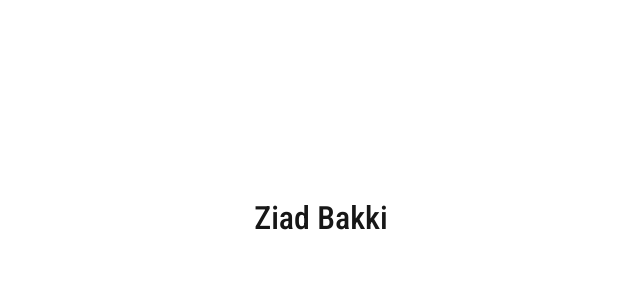
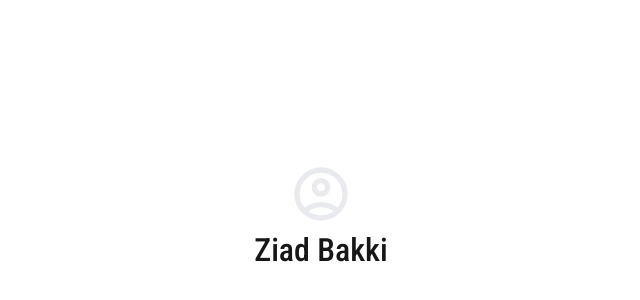
Before and after one commit to ziad-bakki/React-Portfolio, a Next.js app: page / in a window 1280 px wide. Shown: the part 190-490 px from the top of the page, without its empty margins (319-959 px from the left). Built offline with nearby package versions, Linux system fonts and the light colour scheme.

Commit message:
centered some divs

```diff
--- a/src/app/globals.css
+++ b/src/app/globals.css
@@ -4,6 +4,7 @@
 @tailwind components;
 @tailwind utilities;
 
+/* Custom CSS */
 
 :root {
   --background: #ffffff;
@@ -25,8 +26,12 @@ body {
   justify-content: center;
   align-items: center;
   height: 100vh;
+  flex-direction: column;
 
 }
+
+
+
 
 h1 {
 
@@ -34,6 +39,17 @@ h1 {
   font-size: 2rem;
   font-family: "Roboto Condensed", serif;
   font-weight: 500;
+  text-align: center;
+  align-items: center;
+  display: flex;
+  flex-direction: column;
+
+
+
+
+
+
+
 
 }
 
--- a/src/app/page.tsx
+++ b/src/app/page.tsx
@@ -1,14 +1,27 @@
 "use client";
 
-import "./globals.css"
+import "./globals.css";
 
 
 export default function Home() {
   return (
     <main>
-      <h1>Ziad Bakki</h1>
+      <h1>
+        <img
+          src="/accountcircle.svg"
+          alt="accountcircle"
+          style={{
+            width: "1em", // Scale image to fit text size
+            height: "1em",
+            marginRight: "0.5em", // Add space between the image and text
+            fontSize: "2em",
+            margin: "0",
+          }}
+        />
+        Ziad Bakki
+      </h1>
+
+
     </main>
-
   );
-
 }
```
Also changed, not shown: public/accountcircle.svg (added).
